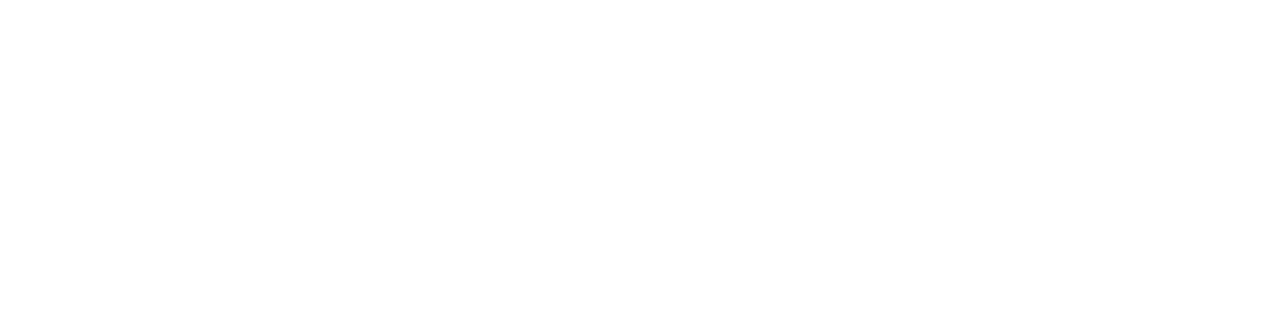
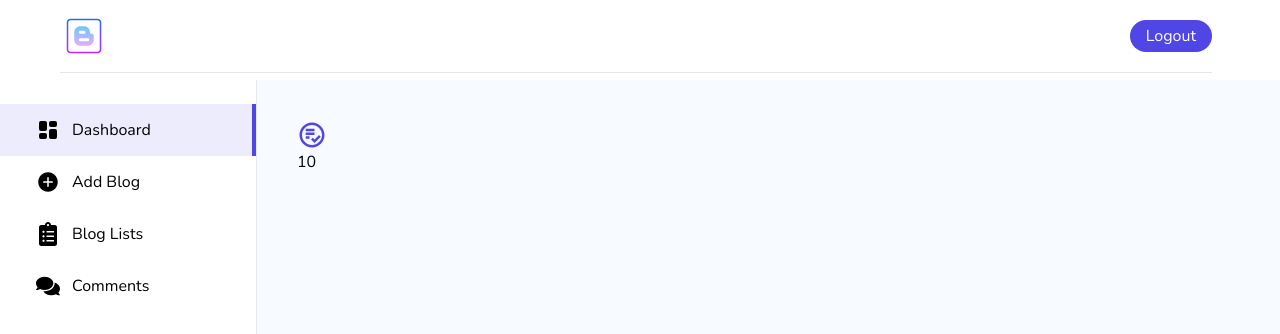
Before and after one commit to narendrajethi220/BlogBloom---A-Full-Stack-Blog-Application, a React (Vite) app in the folder client/: page /admin in a window 1280 px wide. Before the commit this address had no page. Shown: the top 334 px of the page. Built offline with nearby package versions, Linux system fonts and the light colour scheme.

Commit message:
feat: added login page and sidebar layout for admin dashboard

```diff
--- a/client/src/App.jsx
+++ b/client/src/App.jsx
@@ -1,16 +1,28 @@
-import {Routes,Route} from 'react-router-dom';
-import Home from './pages/Home';
-import Blog from './pages/Blog';
+import { Routes, Route } from "react-router-dom";
+import Home from "./pages/Home";
+import Blog from "./pages/Blog";
+import Layout from "./pages/admin/Layout";
+import Dashboard from "./pages/admin/Dashboard";
+import AddBlog from "./pages/admin/AddBlog";
+import Comments from "./pages/admin/Comments";
+import BlogLists from './pages/admin/BlogLists';
+import Login from "./components/admin/Login";
 
 const App = () => {
   return (
     <div>
-       <Routes>
-          <Route path='/' element={<Home/>} />
-          <Route path="/blog/:id" element={<Blog/>} />
+      <Routes>
+        <Route path="/" element={<Home />} />
+        <Route path="/blog/:id" element={<Blog />} />
+        <Route path="/admin" element={true ? <Layout /> : <Login/>}>
+          <Route index element={<Dashboard />} />
+          <Route path="addBlog" element={<AddBlog />} />
+          <Route path="listBlog" element={<BlogLists />} />
+          <Route path="comments" element={<Comments />} />
+        </Route>
       </Routes>
     </div>
-  )
-}
+  );
+};
 
-export default App
+export default App;
--- a/client/src/components/Navbar.jsx
+++ b/client/src/components/Navbar.jsx
@@ -7,7 +7,7 @@
 
   return (
     // <div className="flex justify-between items-center py-5 mx-8 sm:mx-10 xl:mx-30">
-    <div className="fixed top-0 left-0 w-[90%] bg-white/90 backdrop-blur-sm z-[99] border-b border-gray-200 flex justify-between items-center py-5 mx-8 sm:mx-10 xl:mx-20 ">
+    <div className="fixed top-0 left-0 w-[90%] bg-white/90 backdrop-blur-sm z-[99] border-b border-gray-200 flex justify-between items-center py-3 mx-8 sm:mx-10 xl:mx-15 ">
       <div
         onClick={() => navigate("/")}
         className="flex justify-between items-center cursor-pointer"
--- /dev/null
+++ b/client/src/components/admin/Login.jsx
@@ -0,0 +1,38 @@
+import { useState } from "react";
+
+const Login = () => {
+
+  const [email,setEmail]=useState("");
+  const [password,setPassword]=useState("");
+
+
+  const handleSubmit=async (e)=>{
+        e.preventDefault();
+  }
+
+  return <div className="flex items-center justify-center h-screen">
+    <div className="w-full max-w-md p-6 max-md:m-6 border border-primary/30 shadow-xl shadow-primary/15 rounded-lg">
+      <div className="flex flex-col items-center justify-center">
+           <div className="w-full py-6 text-center">
+               <h1 className="text-3xl font-bold mb-1"> <span className="text-primary">Admin</span> Login</h1>
+               <p className="font-light">Enter your credentials to access the admin panel</p>
+           </div>
+           <form onSubmit={handleSubmit} className="mt-6 w-full sm:max-w-md text-gray-600">
+                <div className="flex flex-col">
+                  <label>Email</label>
+                  <input onChange={e=>setEmail(e.target.value)} value={email} type="email"  required placeholder="Enter your Email" className="border-b-2 border-gray-300 p-2 outline-none mb-6"/>
+                </div>
+
+                 <div className="flex flex-col">
+                  <label>Password</label>
+                  <input onChange={e=>setPassword(e.target.value)} value={password} type="password" required placeholder="Enter your Password" className="border-b-2 border-gray-300 p-2 outline-none mb-6"/>
+                </div>
+
+                <button type="submit" className="w-full py-3 font-medium bg-primary text-white rounded cursor-pointer hover:bg-primary/90">Login</button>
+            </form>
+      </div>
+    </div>
+  </div>;
+};
+
+export default Login;
--- /dev/null
+++ b/client/src/components/admin/Sidebar.jsx
@@ -0,0 +1,55 @@
+import { NavLink } from "react-router-dom";
+import { IconContext } from "react-icons/lib";
+import { TbLayoutDashboardFilled } from "react-icons/tb";
+import { IoIosAddCircle } from "react-icons/io";
+import { FaClipboardList } from "react-icons/fa";
+import { FaComments } from "react-icons/fa";
+
+const Sidebar = () => {
+  return (
+    <div className="flex flex-col border-r border-gray-200 min-h-full pt-6">
+      <NavLink
+        end={true}
+        to="/admin"
+        className={({ isActive }) => `flex items-center gap-3 py-3.5 px-3 md:px-9 md:min-w-64 cursor-pointer ${isActive && "bg-primary/10 border-r-4 border-primary"} `}
+      >
+        <IconContext.Provider value={{ className: "text-2xl" }}>
+         <TbLayoutDashboardFilled />
+        </IconContext.Provider>
+        <p className="hidden md:inline-block">Dashboard</p>
+      </NavLink>
+
+       <NavLink
+        to="/admin/addBlog"
+        className={({ isActive }) => `flex items-center gap-3 py-3.5 px-3 md:px-9 md:min-w-64 cursor-pointer ${isActive && "bg-primary/10 border-r-4 border-primary"} `}
+      >
+        <IconContext.Provider value={{ className: "text-2xl" }}>
+         <IoIosAddCircle />
+        </IconContext.Provider>
+        <p className="hidden md:inline-block">Add Blog</p>
+      </NavLink>
+
+      <NavLink
+        to="/admin/listBlog"
+        className={({ isActive }) => `flex items-center gap-3 py-3.5 px-3 md:px-9 md:min-w-64 cursor-pointer ${isActive && "bg-primary/10 border-r-4 border-primary"} `}
+      >
+        <IconContext.Provider value={{ className: "text-2xl" }}>
+        <FaClipboardList />
+        </IconContext.Provider>
+        <p className="hidden md:inline-block">Blog Lists</p>
+      </NavLink>
+
+      <NavLink
+        to="/admin/comments"
+        className={({ isActive }) => `flex items-center gap-3 py-3.5 px-3 md:px-9 md:min-w-64 cursor-pointer ${isActive && "bg-primary/10 border-r-4 border-primary"} `}
+      >
+        <IconContext.Provider value={{ className: "text-2xl" }}>
+        <FaComments />
+        </IconContext.Provider>
+        <p className="hidden md:inline-block">Comments</p>
+      </NavLink>
+    </div>
+  );
+};
+
+export default Sidebar;
--- /dev/null
+++ b/client/src/pages/admin/AddBlog.jsx
@@ -0,0 +1,5 @@
+const AddBlog = () => {
+  return <div></div>;
+};
+
+export default AddBlog;
--- /dev/null
+++ b/client/src/pages/admin/BlogLists.jsx
@@ -0,0 +1,7 @@
+import React from "react";
+
+const BlogLists = () => {
+  return <div></div>;
+};
+
+export default BlogLists;
--- /dev/null
+++ b/client/src/pages/admin/Comments.jsx
@@ -0,0 +1,7 @@
+import React from "react";
+
+const Comments = () => {
+  return <div></div>;
+};
+
+export default Comments;
--- /dev/null
+++ b/client/src/pages/admin/Dashboard.jsx
@@ -0,0 +1,41 @@
+import { useEffect, useState } from "react";
+import { IconContext } from "react-icons/lib";
+import { MdOutlinePlaylistAddCheckCircle } from "react-icons/md";
+import { dashboard_data } from "../../assets/assets";
+
+const Dashboard = () => {
+
+  const [dashboarData,setDashboardData]=useState({
+    blogs:0,
+    comments:0,
+    drafts:0,
+    recentBlogs:[]
+  })
+
+  const fetchDashboard=async()=>{
+     setDashboardData(dashboard_data);
+  }
+
+  useEffect(()=>{
+    fetchDashboard()
+  },[])
+
+
+
+  return <div className="flex-1 p-4 md:p-10 bg-blue-50/50">
+
+    <div className="flex flex-wrap gap-4">
+      <div>
+        <IconContext.Provider value={{className:"text-3xl text-primary"}}>
+          <MdOutlinePlaylistAddCheckCircle />
+          </IconContext.Provider>
+          <div>
+            <p>{dashboarData.blogs}</p>
+          </div>
+      </div>
+    </div>
+
+  </div>;
+};
+
+export default Dashboard;
--- /dev/null
+++ b/client/src/pages/admin/Layout.jsx
@@ -0,0 +1,34 @@
+import { assets } from "../../assets/assets";
+import { Outlet, useNavigate } from "react-router-dom";
+import Sidebar from "../../components/admin/Sidebar";
+
+const Layout = () => {
+  const navigate = useNavigate();
+  const logout = () => {
+    navigate("/");
+  };
+  return (
+    <>
+      <div className="fixed top-0 left-0 w-[90%] bg-white/90 backdrop-blur-sm z-[99] border-b border-gray-200 flex justify-between items-center py-3 mx-8 sm:mx-10 xl:mx-15">
+        <img
+          src={assets.IconBlog}
+          alt=""
+          className="w-10 sm:w-12 mr-[-.3rem]"
+          onClick={() => navigate("/")}
+        />
+        <button
+          onClick={logout}
+          className="flex justify-between items-center gap-2 rounded-full cursor-pointer bg-primary text-white px-4 py-1 hover:bg-dark transition duration-300 ease-in-out"
+        >
+          Logout
+        </button>
+      </div>
+      <div className="flex h-[calc(98vh-70px)] mt-[5rem]">
+        <Sidebar />
+        <Outlet />
+      </div>
+    </>
+  );
+};
+
+export default Layout;
```
